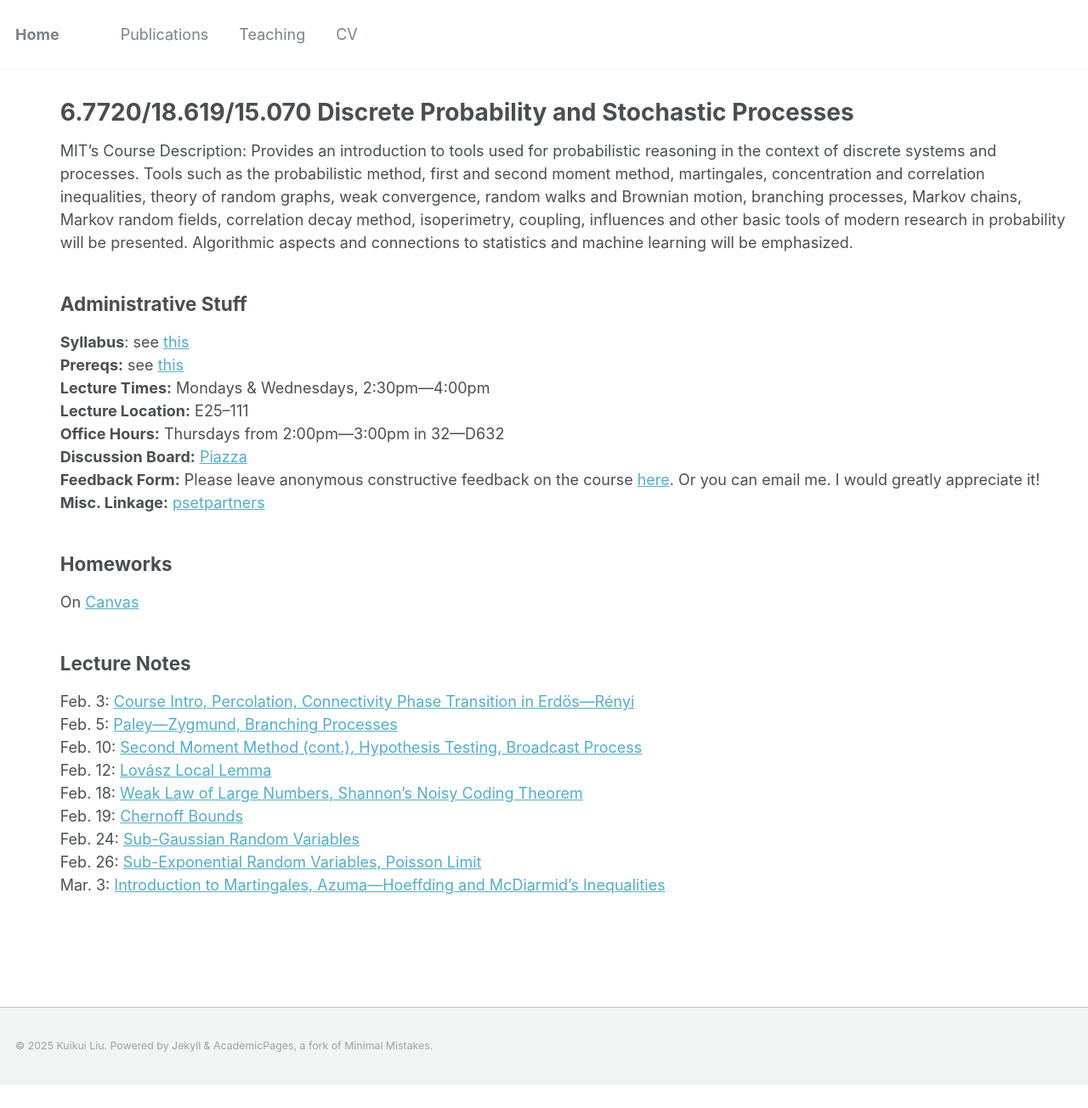
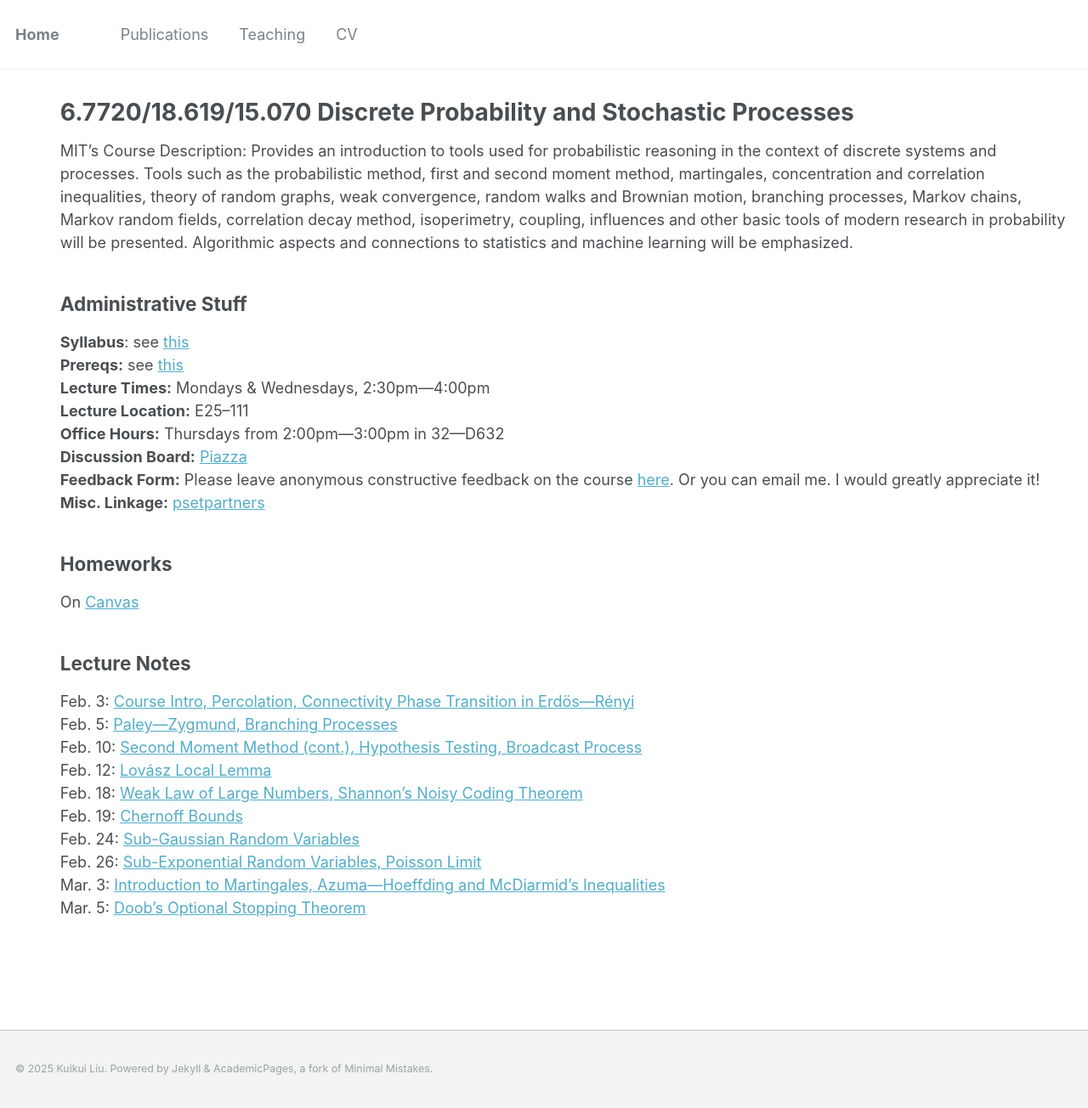
Before and after one commit to kuikuiliu/kuikuiliu.github.io, a Jekyll site: the page built from _teaching/sp2025-discrete-prob.md, in a window 1280 px wide. Shown: the whole page at 85% size. Built offline with Jekyll 4.4.1, drawn with Linux system fonts in a browser that asks for light colours; before the commit the page ends 1277 px from its top, so only the background shows below that.

Commit message:
67720 sp2025 lec10

```diff
--- a/_teaching/sp2025-discrete-prob.md
+++ b/_teaching/sp2025-discrete-prob.md
@@ -37,3 +37,4 @@ Feb. 19: [Chernoff Bounds](/files/sp2025/67720-sp2025-lec6.pdf) <br />
 Feb. 24: [Sub-Gaussian Random Variables](/files/sp2025/67720-sp2025-lec7.pdf) <br />
 Feb. 26: [Sub-Exponential Random Variables, Poisson Limit](/files/sp2025/67720-sp2025-lec8.pdf) <br />
 Mar. 3: [Introduction to Martingales, Azuma&mdash;Hoeffding and McDiarmid's Inequalities](/files/sp2025/67720-sp2025-lec9.pdf) <br />
+Mar. 5: [Doob's Optional Stopping Theorem](/files/sp2025/67720-sp2025-lec10.pdf) <br />
```
Also changed, not shown: 5 other files.
